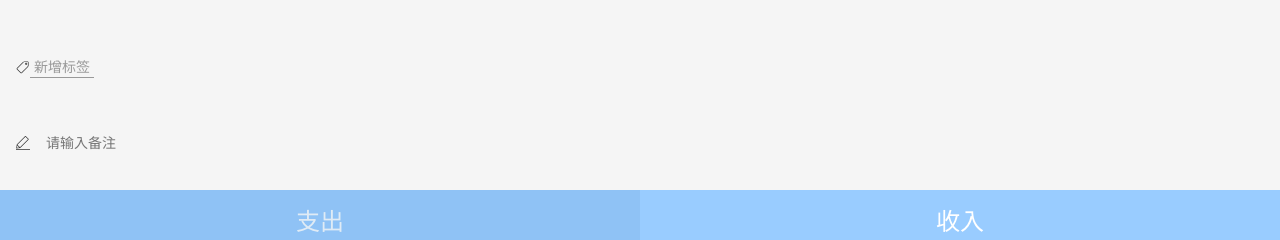
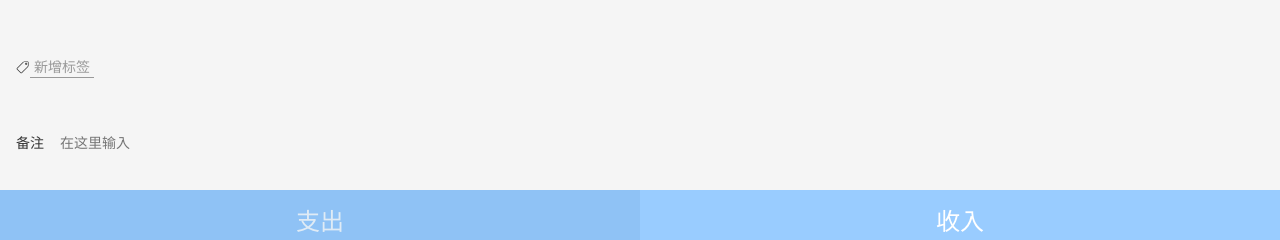
Before and after one commit to Cris-z123/book-keeping, a Vue app: page /labels/edit/1#/money in a window 1280 px wide. Shown: the part 158-398 px from the top of the page. Built offline with nearby package versions, Linux system fonts and the light colour scheme.

Commit message:
EditLabel Component

```diff
--- a/src/components/money/Notes.vue
+++ b/src/components/money/Notes.vue
@@ -1,22 +1,24 @@
 <template>
     <div>
         <label class="notes">
-            {{value}}
-            <span class="name"><Icon name="remarks"></Icon></span>
+            <span class="name">{{this.fieldName}}</span>
             <input type="text"
                    v-model="value"
-                   placeholder="请输入备注">
+                   :placeholder="this.placeholder">
         </label>
     </div>
 </template>
 
 <script lang="ts">
     import Vue from 'vue';
-    import {Component, Watch} from 'vue-property-decorator';
+    import {Component, Watch, Prop} from 'vue-property-decorator';
 
     @Component
     export default class Notes extends Vue{
         value = '';
+
+        @Prop({required: true}) fieldName!: string;
+        @Prop() placeholder?: string;
 
         @Watch('value')
         onValueChanged(value: string) {
--- a/src/views/EditLabel.vue
+++ b/src/views/EditLabel.vue
@@ -1,15 +1,22 @@
 <template>
-    <div>
-        编辑
-    </div>
+    <Layout>
+        <div>
+            <Icon name="right"></Icon>
+            <span>编辑标签</span>
+        </div>
+        <Notes field-name="标签名" placeholder="请输入标签名"></Notes>
+    </Layout>
 </template>
 
 <script lang="ts">
     import Vue from 'vue';
     import { Component } from 'vue-property-decorator';
     import tagListModel from '@/models/tagListModel';
+    import Notes from '@/components/money/Notes.vue';
 
-    @Component
+    @Component({
+        components: {Notes}
+    })
     export default class EditLabel extends Vue {
         created() {
             const id = this.$route.params.id;
--- a/src/views/Labels.vue
+++ b/src/views/Labels.vue
@@ -1,12 +1,13 @@
 <template>
     <div>
         <Layout>
-            <ol class="tags">
-                <li v-for="tag in tags" :key="tag.id">
+            <div class="tags">
+                <router-link class="tag" v-for="tag in tags" :key="tag.id"
+                            :to="`/labels/edit/${tag.id}`">
                     <span>{{tag.name}}</span>
                     <Icon name="right"></Icon>
-                </li>
-            </ol>
+                </router-link>
+            </div>
             <div class="createTag-wrapper">
                 <button class="createTag" @click="createTag">新增标签</button>
             </div>
@@ -43,7 +44,7 @@
     background: white;
     font-size: 16px;
     padding-left: 16px;
-    > li {
+    > .tag {
         min-height: 44px;
         display: flex;
         align-items: center;
--- a/src/views/Money.vue
+++ b/src/views/Money.vue
@@ -2,7 +2,9 @@
     <Layout class-prefix="layout">
         <NumberPad @update:value="onUpdateAmount" @submit="saveRecord"></NumberPad>
         <Types :value.sync="record.type"></Types>
-        <Notes @update:value="onUpdateNotes"></Notes>
+        <Notes  field-name="备注"
+                placeholder="在这里输入"
+                @update:value="onUpdateNotes"></Notes>
         <Tags :data-source.sync="tags" @update:value="onUpdateTags"></Tags>
     </Layout>
 </template>
```
